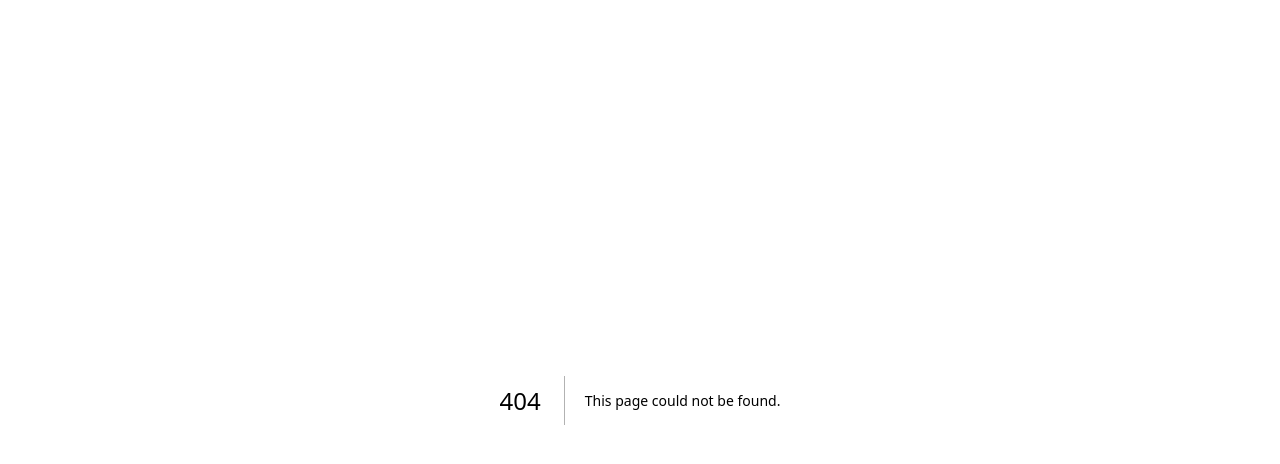
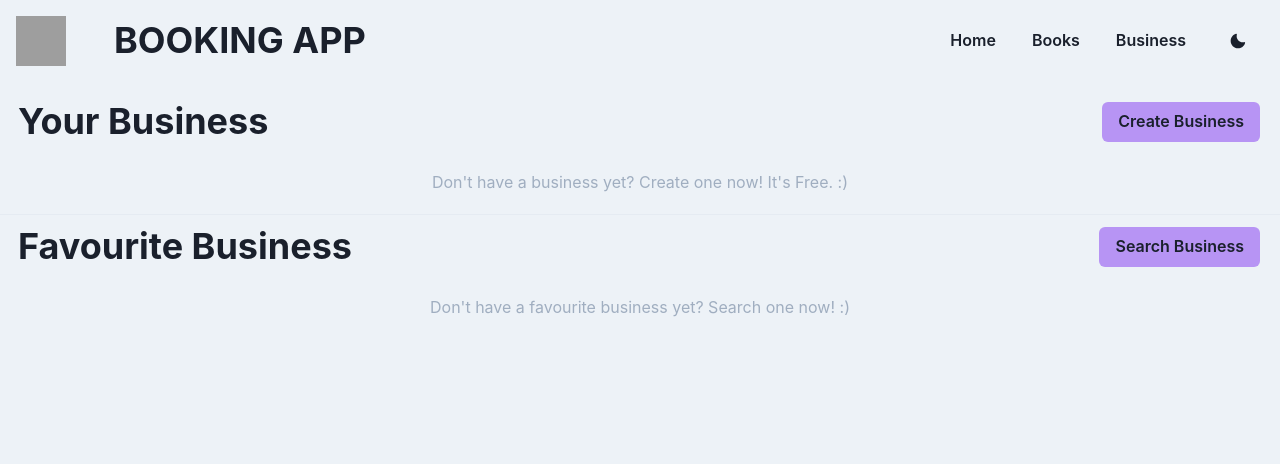
Before and after one commit to facundocarballo/booking-app-client, a Next.js app: page /business in a window 1280 px wide. Before the commit this address had no page. Shown: the top 464 px of the page. Built offline with nearby package versions, Linux system fonts and the light colour scheme; grey boxes are pictures that could not be loaded.

Commit message:
Books and Business Pages

```diff
--- /dev/null
+++ b/pages/business/index.tsx
@@ -0,0 +1,37 @@
+import React from "react";
+import Head from "next/head";
+import { NavBar } from "@/src/components/navbar";
+import { theNavBarProps } from "@/src/handlers/navbar";
+import { useHomeProvider } from "@/src/contexts/home";
+import { Box, Divider } from "@chakra-ui/react";
+import { MyBusiness } from "@/src/subpages/business/MyBusiness";
+import { FavouriteBusiness } from "@/src/subpages/business/FavouriteBusiness";
+
+
+export default function BusinessPasge() {
+  // Attributes
+  // Context
+  const { user } = useHomeProvider();
+  // Methods
+  // Component
+  return (
+    <>
+      <Head>
+        <title>{user?.first_name} Business</title>
+        <meta
+          name="description"
+          content="App to organize your business and get new clients."
+        />
+        <meta name="viewport" content="width=device-width, initial-scale=1" />
+        <link rel="icon" href="/favicon.ico" />
+      </Head>
+      <NavBar props={theNavBarProps} />
+      <Box h='100px' />
+      <MyBusiness />
+      <Box h='20px' />
+      <Divider />
+      <Box h='10px' />
+      <FavouriteBusiness />
+    </>
+  );
+}
--- /dev/null
+++ b/src/subpages/business/FavouriteBusiness.tsx
@@ -0,0 +1,33 @@
+import React from 'react';
+import { VStack, HStack, Heading, Spacer, Button, Box, Text } from '@chakra-ui/react'
+
+export const FavouriteBusiness = () => {
+   // Attributes
+   // Context
+   const business: string[] = [];
+   // Methods
+   // Component
+   return(
+      <>
+        <VStack w='full'>
+            <HStack w='full'>
+                <Box w='10px' />
+                <Heading>Favourite Business</Heading>
+                <Spacer />
+                <Button variant='callToAction'>
+                    Search Business
+                </Button>
+                <Box w='10px' />
+            </HStack>
+            <Box h='10px' />
+            {
+                business.length > 0 ?
+                business.map((b, idx) => <Text key={idx}>{b}</Text>) :
+                <Text variant='empty'>
+                    {"Don't have a favourite business yet? Search one now! :)"}
+                </Text>
+            }
+        </VStack>
+      </>
+   );
+}
--- /dev/null
+++ b/src/subpages/business/MyBusiness.tsx
@@ -0,0 +1,33 @@
+import React from 'react';
+import { VStack, HStack, Heading, Spacer, Button, Box, Text } from '@chakra-ui/react'
+
+export const MyBusiness = () => {
+   // Attributes
+   // Context
+   const business: string[] = [];
+   // Methods
+   // Component
+   return(
+      <>
+        <VStack w='full'>
+            <HStack w='full'>
+                <Box w='10px' />
+                <Heading>Your Business</Heading>
+                <Spacer />
+                <Button variant='callToAction'>
+                    Create Business
+                </Button>
+                <Box w='10px' />
+            </HStack>
+            <Box h='10px' />
+            {
+                business.length > 0 ?
+                business.map((b, idx) => <Text key={idx}>{b}</Text>) :
+                <Text variant='empty'>
+                    {"Don't have a business yet? Create one now! It's Free. :)"}
+                </Text>
+            }
+        </VStack>
+      </>
+   );
+}
--- a/styles/components/index.ts
+++ b/styles/components/index.ts
@@ -1,3 +1,4 @@
 import { Button } from "./button";
+import { Text } from "./text";
 
-export const components = { Button };
+export const components = { Button, Text };
--- /dev/null
+++ b/styles/components/text.ts
@@ -0,0 +1,11 @@
+import { useColorModeValue } from '@chakra-ui/react';
+
+export const Text = {
+    baseStyle: {},
+    sizes: {},
+    variants: {
+        empty: () => ({
+            color: useColorModeValue('gray.400', 'gray.500'),
+        }),
+    }
+}
```
Also changed, not shown: pages/books/index.tsx (added, +32 -0 lines), src/subpages/books/MyBooks.tsx (added, +29 -0 lines), src/contexts/business/index.tsx (added), src/contexts/business/interface.ts (added).
